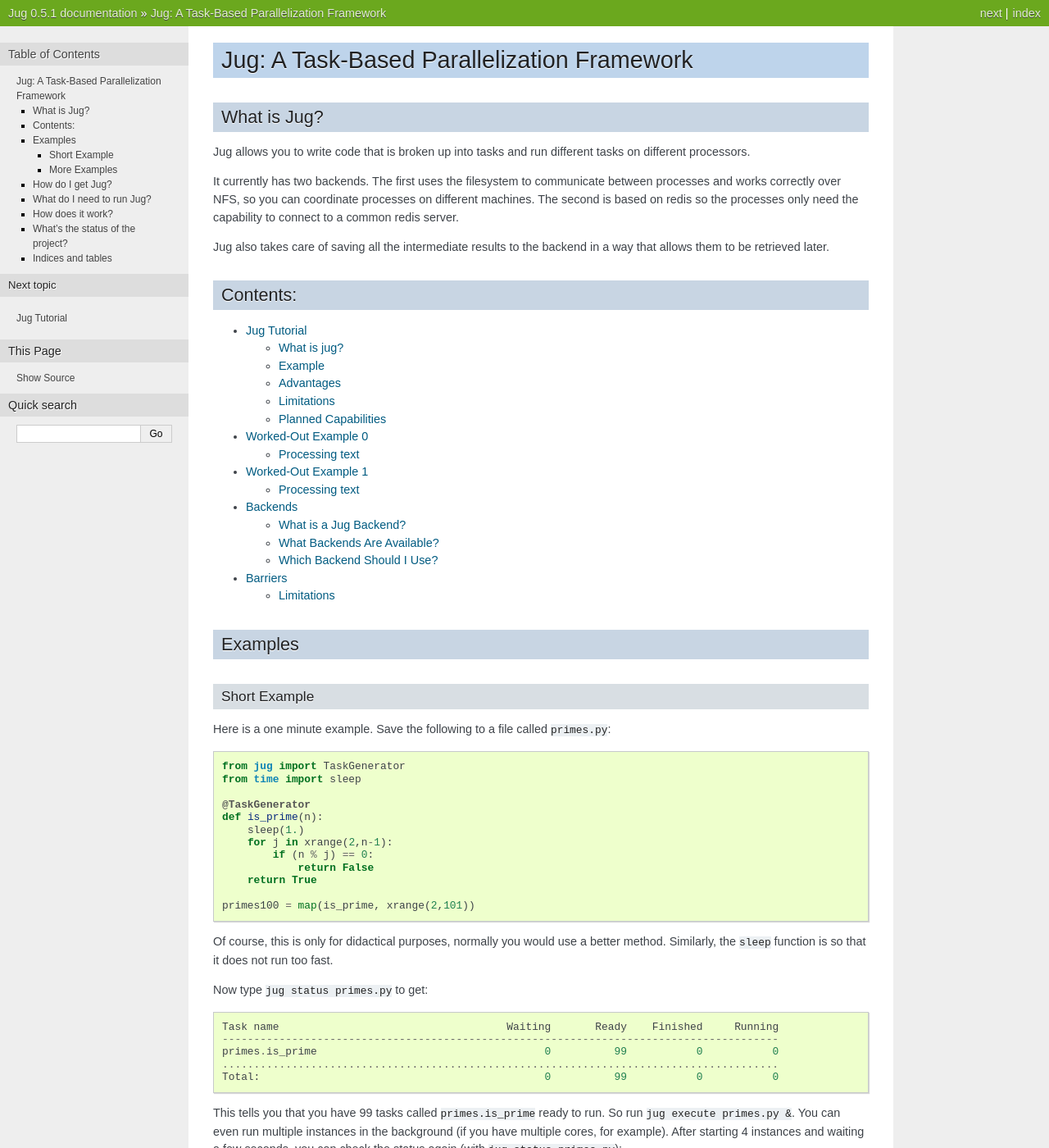
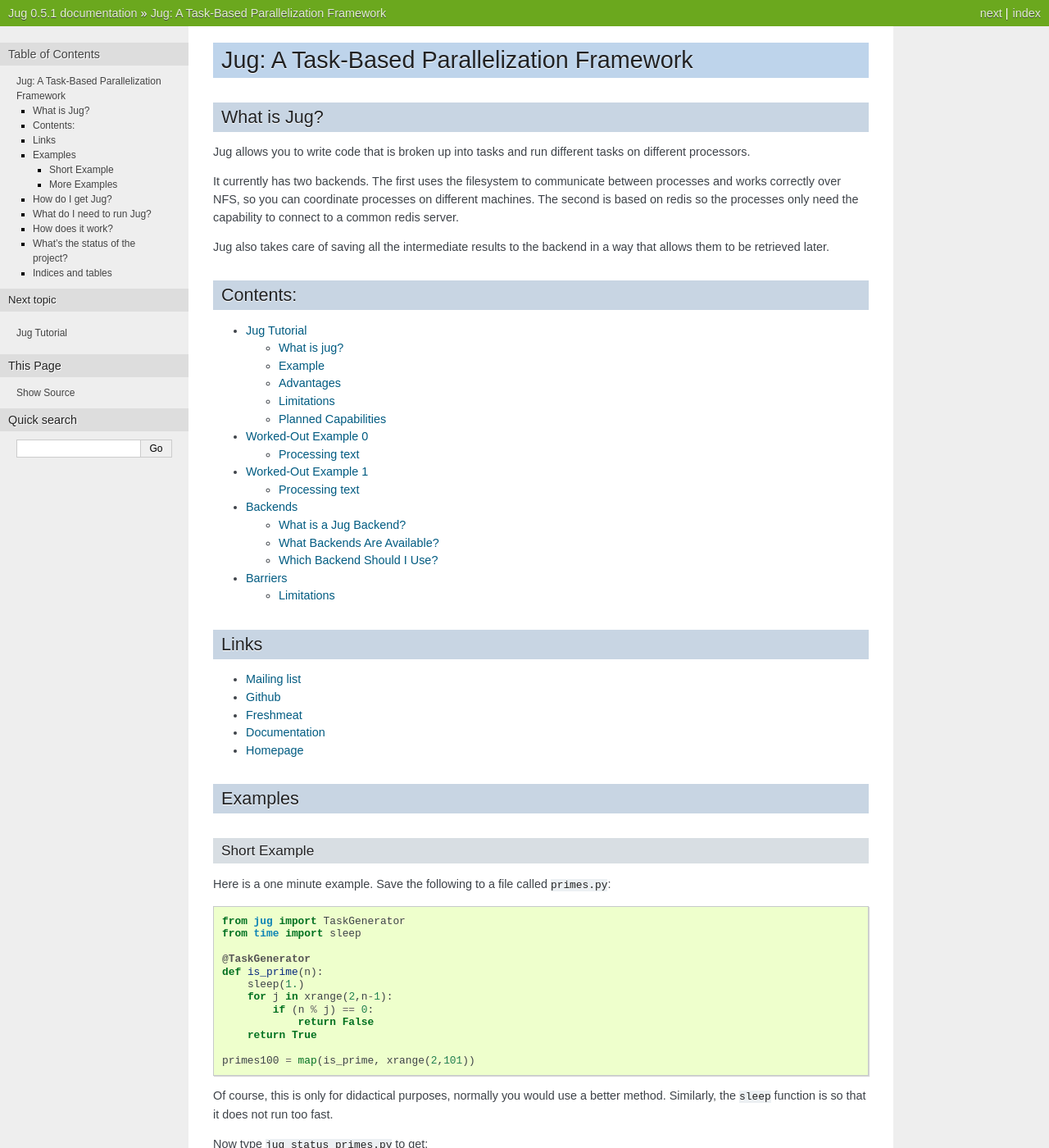
Before and after one commit to luispedro/jug, a Sphinx documentation site: the page built from docs/index.rst, in a window 1280 px wide and 1400 px high. Shown: the whole window at 82% size. Built offline with Sphinx 7.4.7, drawn with Linux system fonts in a browser that asks for light colours.

Commit message:
DOC: Add a bunch of links

```diff
--- a/docs/index.rst
+++ b/docs/index.rst
@@ -27,6 +27,15 @@
     text-example.rst
     backends.rst
     barrier.rst
+
+Links
+-----
+
+- `Mailing list <http://groups.google.com/group/jug-users>`__
+- `Github <http://github.com/luispedro/jug>`__
+- `Freshmeat <http://freshmeat.net/projects/jug>`__
+- `Documentation <http://packages.python.org/Jug/>`__
+- `Homepage <http://luispedro.org/software/jug>`__
 
 Examples
 --------
```
